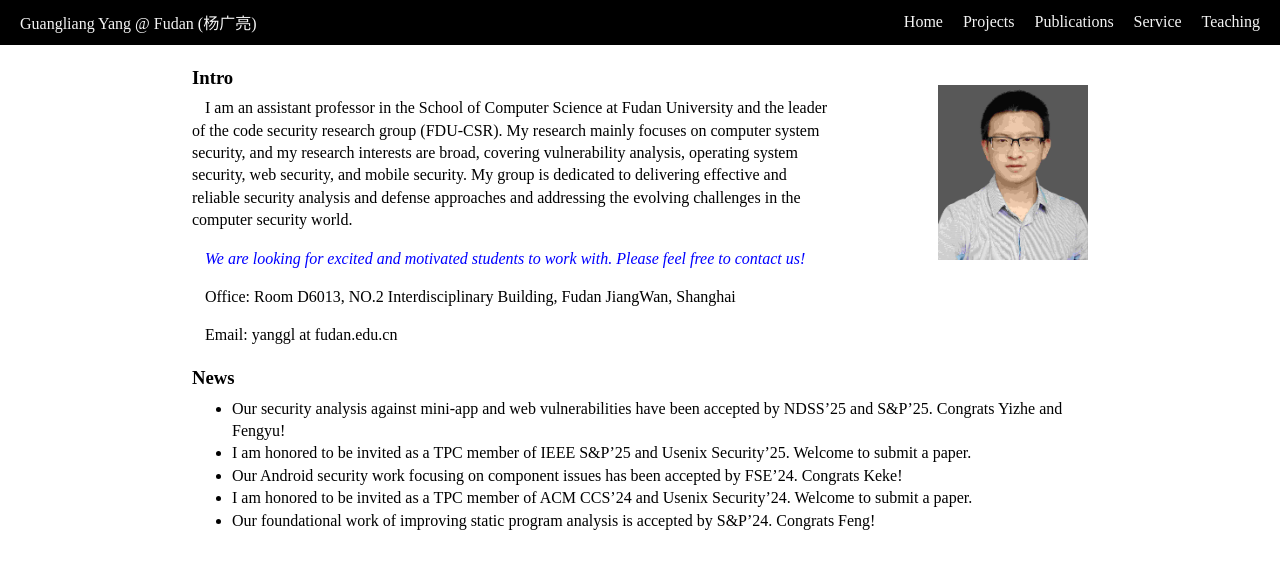
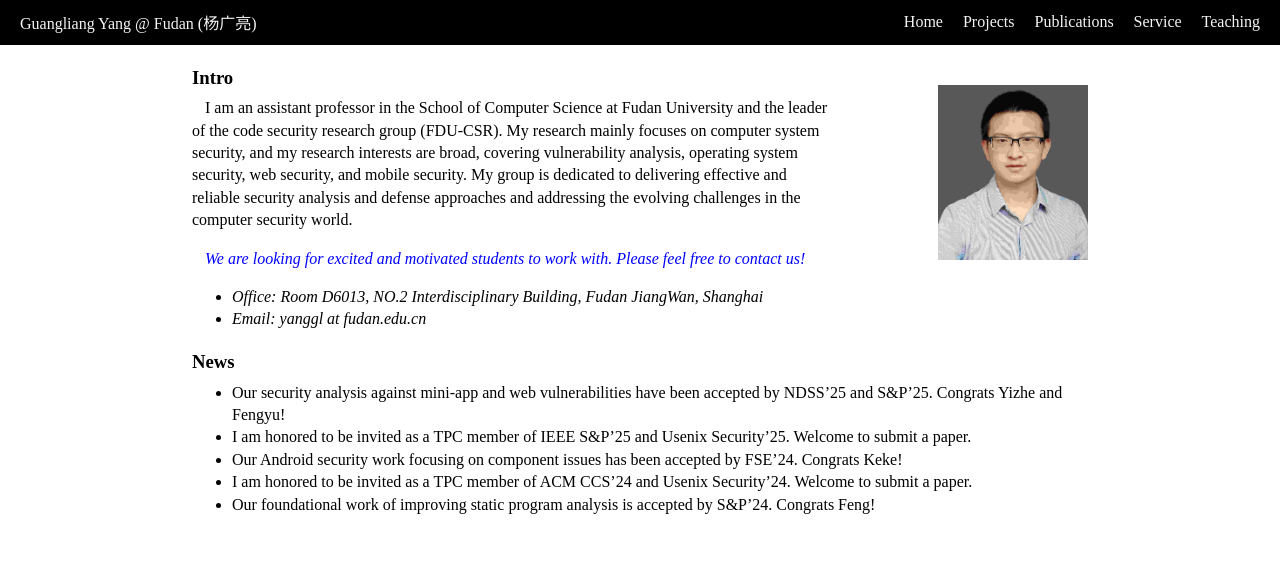
Before and after one commit to yang-guangliang/yang-guangliang.github.io, a Jekyll site: the page built from index.md, in a window 1280 px wide. Shown: the top 569 px of the page. Built offline with Jekyll 4.4.1, drawn with Linux system fonts in a browser that asks for light colours.

```diff
--- a/index.md
+++ b/index.md
@@ -12,8 +12,8 @@ I am an assistant professor in the School of Computer Science at Fudan Universit
 
 <span style="color:blue">*We are looking for excited and motivated students to work with. Please feel free to contact us!*</span>
 
-<p> Office: Room D6013, NO.2 Interdisciplinary Building, Fudan JiangWan, Shanghai</p>
-<p> Email: yanggl at fudan.edu.cn</p>
+- <em>Office: Room D6013, NO.2 Interdisciplinary Building, Fudan JiangWan, Shanghai</em>
+- <em>Email: yanggl at fudan.edu.cn</em>
 
 
 ### News
```
